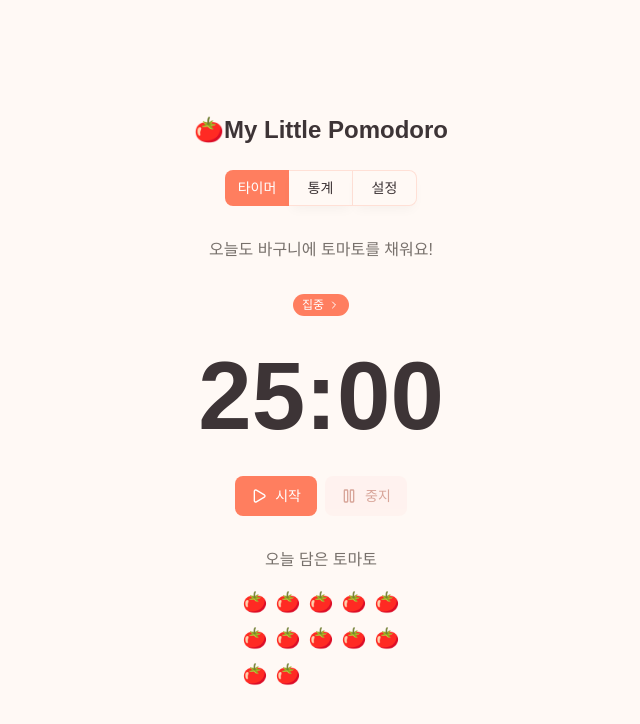
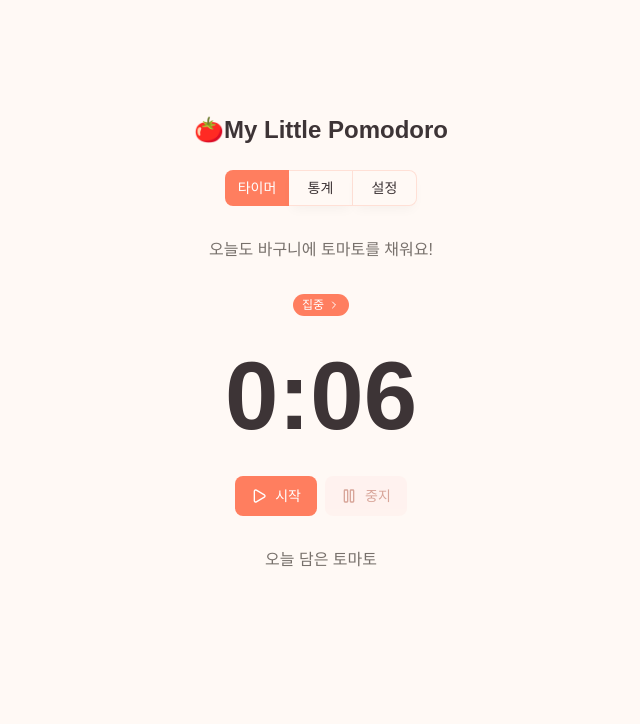
Before and after one commit to baekjisu-dev/my-little-pomodoro, a React (Vite) app: page / in a window 1280 px wide. Shown: the top 724 px of the page, without its empty margins (319-959 px from the left). Built offline with nearby package versions, Linux system fonts and the light colour scheme; a web font is replaced by a local one.

Commit message:
feat: 토마토 기록 기능 개발 중 커밋

```diff
--- a/src/components/timer/pomodoro-history.tsx
+++ b/src/components/timer/pomodoro-history.tsx
@@ -1,11 +1,15 @@
+import { useTodayPomodoros } from "@/stores/pomodoro-history";
+
 const PomodoroHistory = () => {
+  const todayPomodoros = useTodayPomodoros();
+
   return (
     <div className="w-full flex flex-col gap-4 items-center">
       <p className="text-md text-muted-foreground">오늘 담은 토마토</p>
       <div className="flex flex-col gap-2">
         <div className="grid grid-cols-5 gap-2">
-          {Array.from({ length: 12 }).map((_, index) => (
-            <p key={index} className="text-xl hover-bounce">
+          {todayPomodoros.map((pomodoro) => (
+            <p key={pomodoro.uuid} className="text-xl hover-bounce">
               🍅
             </p>
           ))}
--- a/src/components/timer/pomodoro-timer.tsx
+++ b/src/components/timer/pomodoro-timer.tsx
@@ -13,15 +13,23 @@ import {
   showNotification,
 } from "@/lib/utils";
 import { usePomodoroStateStore } from "@/stores/pomodoro-status";
+import { useAddPomodoro } from "@/stores/pomodoro-history";
 
 const PomodoroTimer = () => {
   const openTagAddModal = useOpenTagAddModal();
+  const addPomodoro = useAddPomodoro();
   const selectedTag = useSelectedTag();
   const {
+    currentSeconds,
     isRunning,
     focusCount,
     currentPhase,
-    actions: { setIsRunning, setCurrentPhase, setFocusCount },
+    actions: {
+      setCurrentSeconds,
+      setIsRunning,
+      setCurrentPhase,
+      setFocusCount,
+    },
   } = usePomodoroStateStore();
   const { focusTime, breakTime, longBreakTime } = usePomodoroSettingsStore();
 
@@ -29,15 +37,20 @@ const PomodoroTimer = () => {
   const intervalRef = useRef<ReturnType<typeof setInterval> | null>(null);
 
   const initSeconds = () => {
+    if (currentSeconds > 0) {
+      setRemainingSeconds(currentSeconds);
+      return;
+    }
+
     switch (currentPhase) {
       case "focus":
-        setRemainingSeconds(focusTime * 60);
+        setRemainingSeconds(0.1 * 60);
         break;
       case "break":
-        setRemainingSeconds(breakTime * 60);
+        setRemainingSeconds(0.1 * 60);
         break;
       case "longBreak":
-        setRemainingSeconds(longBreakTime * 60);
+        setRemainingSeconds(0.1 * 60);
         break;
     }
   };
@@ -53,9 +66,12 @@ const PomodoroTimer = () => {
           }
 
           changePhase();
+          setCurrentSeconds(0);
 
           return 0;
         }
+
+        setCurrentSeconds(prev - 1);
         return prev - 1;
       });
     }, 1000);
@@ -72,12 +88,19 @@ const PomodoroTimer = () => {
     if (currentPhase === "focus") {
       const currentFocusCount = focusCount + 1;
 
+      console.log(currentFocusCount);
+
       if (currentFocusCount % 4 === 0) {
+        addPomodoro({
+          uuid: crypto.randomUUID(),
+          tag: selectedTag,
+          createdAt: Date.now(),
+        });
         setCurrentPhase("longBreak");
-        setRemainingSeconds(longBreakTime * 60);
+        setRemainingSeconds(0.1 * 60);
       } else {
         setCurrentPhase("break");
-        setRemainingSeconds(breakTime * 60);
+        setRemainingSeconds(0.1 * 60);
       }
 
       setFocusCount(currentFocusCount);
@@ -88,7 +111,7 @@ const PomodoroTimer = () => {
       );
     } else if (currentPhase === "break" || currentPhase === "longBreak") {
       setCurrentPhase("focus");
-      setRemainingSeconds(focusTime * 60);
+      setRemainingSeconds(0.1 * 60);
 
       showNotification(
         "휴식 시간 종료",
@@ -129,7 +152,7 @@ const PomodoroTimer = () => {
           <ChevronRightIcon className="size-4" />
         </Badge>
       ) : (
-        <p>휴식 시간 </p>
+        <p>{currentPhase === "longBreak" && "긴"} 휴식 시간 </p>
       )}
       <p className="text-8xl font-bold tabular-nums">
         {formatTime(remainingSeconds)}
--- a/src/pages/statistics-page.tsx
+++ b/src/pages/statistics-page.tsx
@@ -1,4 +1,11 @@
-import { Combobox, ComboboxInput } from "@/components/ui/combobox";
+import {
+  Combobox,
+  ComboboxContent,
+  ComboboxEmpty,
+  ComboboxInput,
+  ComboboxItem,
+  ComboboxList,
+} from "@/components/ui/combobox";
 import {
   Tooltip,
   TooltipContent,
@@ -6,14 +13,57 @@ import {
 } from "@/components/ui/tooltip";
 import { FOCUS_LEVELS } from "@/lib/constants";
 import { cn } from "@/lib/utils";
+import { usePomodoroHistory30Days } from "@/stores/pomodoro-history";
+import { useTags } from "@/stores/tag";
+import { useMemo, useState } from "react";
+import type { TagOption } from "types";
 
 const StatisticsPage = () => {
+  const pomodoroHistory30Days = usePomodoroHistory30Days();
+  const tags = useTags();
+
+  const [selectedTag, setSelectedTag] = useState<TagOption>({
+    label: "전체",
+    value: "all",
+  });
+
+  const tagOptions = useMemo((): TagOption[] => {
+    return [
+      { label: "전체", value: "all" },
+      ...tags.map((tag) => ({ label: tag, value: tag })),
+    ];
+  }, [tags]);
+
+  const handleSelectTag = (value: TagOption | null) => {
+    if (value) setSelectedTag(value);
+  };
+
   return (
     <div className="w-full p-4">
       <div className="w-full flex justify-between items-center">
-        <p className="text-lg text-bold">최근 30일 집중도</p>
-        <Combobox>
+        <p className="text-lg text-bold">
+          최근 30일 집중도{" "}
+          <span className="text-xs text-muted-foreground">
+            매일 12시에 업데이트돼요
+          </span>
+        </p>
+        <Combobox
+          items={tagOptions}
+          itemToStringValue={(tag: TagOption) => tag.label}
+          onValueChange={handleSelectTag}
+          value={selectedTag}
+        >
           <ComboboxInput placeholder="태그 선택" />
+          <ComboboxContent>
+            <ComboboxEmpty>태그가 없어요</ComboboxEmpty>
+            <ComboboxList>
+              {(tag) => (
+                <ComboboxItem key={tag.value} value={tag}>
+                  {tag.label}
+                </ComboboxItem>
+              )}
+            </ComboboxList>
+          </ComboboxContent>
         </Combobox>
       </div>
       <div className="w-full grid grid-cols-6 sm:grid-cols-10 gap-2 mt-4">
@@ -22,7 +72,10 @@ const StatisticsPage = () => {
             <TooltipTrigger>
               <div className="aspect-square bg-primary/50 rounded-sm hover-bounce" />
             </TooltipTrigger>
-            <TooltipContent>1개의 토마토</TooltipContent>
+            <TooltipContent>
+              {pomodoroHistory30Days[index]?.[selectedTag.value] || 0}개의
+              토마토
+            </TooltipContent>
           </Tooltip>
         ))}
       </div>
--- /dev/null
+++ b/src/stores/pomodoro-history.ts
@@ -0,0 +1,112 @@
+import { create } from "zustand";
+import { combine, devtools, persist } from "zustand/middleware";
+import type { Pomodoro } from "../../types";
+
+type PomodoroHistoryState = {
+  todayPomodoros: Pomodoro[];
+  pomodoroHistory30Days: { [key: string]: number; all: number }[];
+};
+
+const initialState: PomodoroHistoryState = {
+  todayPomodoros: [],
+  pomodoroHistory30Days: [],
+};
+
+const usePomodoroHistory = create(
+  devtools(
+    persist(
+      combine(initialState, (set, get) => ({
+        actions: {
+          addPomodoro: (pomodoro: Pomodoro) => {
+            set({ todayPomodoros: [...get().todayPomodoros, pomodoro] });
+          },
+          addPomodoroToHistory30Days: (pomodoros: Pomodoro[]) => {
+            const tagCounts: { [key: string]: number; all: number } = {
+              all: 0,
+            };
+
+            for (const pomodoro of pomodoros) {
+              tagCounts.all++;
+              if (pomodoro.tag) {
+                if (tagCounts[pomodoro.tag]) {
+                  tagCounts[pomodoro.tag]++;
+                } else {
+                  tagCounts[pomodoro.tag] = 1;
+                }
+              }
+            }
+
+            const currentHistory = [...get().pomodoroHistory30Days];
+
+            if (currentHistory.length >= 30) currentHistory.shift();
+
+            currentHistory.push(tagCounts);
+
+            console.log(currentHistory);
+
+            set({ pomodoroHistory30Days: currentHistory });
+          },
+          resetTodayPomodoros: () => set({ todayPomodoros: [] }),
+          reset: () => set({ ...initialState }),
+        },
+      })),
+      {
+        name: "pomodoro-history",
+        partialize: (state) => ({
+          todayPomodoros: state.todayPomodoros,
+          pomodoroHistory30Days: state.pomodoroHistory30Days,
+        }),
+        onRehydrateStorage: () => (state) => {
+          // TODO: 사용 중에 12시가 넘어갔을 때도 동일 로직 추가
+          if (!state) return;
+
+          const { todayPomodoros, actions } = state;
+
+          const lastPomodoro = todayPomodoros[todayPomodoros.length - 1];
+
+          if (!lastPomodoro) return;
+
+          const lastDate = new Date(lastPomodoro.createdAt);
+          const now = new Date();
+
+          const isSameDay =
+            lastDate.getFullYear() === now.getFullYear() &&
+            lastDate.getMonth() === now.getMonth() &&
+            lastDate.getDate() === now.getDate();
+
+          if (isSameDay) {
+            actions.addPomodoroToHistory30Days(todayPomodoros);
+            actions.resetTodayPomodoros();
+          }
+        },
+      },
+    ),
+    { name: "pomodoro-history" },
+  ),
+);
+
+export const useAddPomodoro = () => {
+  const addPomodoro = usePomodoroHistory((state) => state.actions.addPomodoro);
+
+  return addPomodoro;
+};
+
+export const useTodayPomodoros = () => {
+  const todayPomodoros = usePomodoroHistory((state) => state.todayPomodoros);
+
+  return todayPomodoros;
+};
+
+export const usePomodoroHistory30Days = () => {
+  const pomodoroHistory30Days = usePomodoroHistory(
+    (state) => state.pomodoroHistory30Days,
+  );
+
+  return pomodoroHistory30Days;
+};
+
+export const usePomodoroHistoryStore = () => {
+  const store = usePomodoroHistory();
+
+  return store as typeof store & PomodoroHistoryState;
+};
--- a/src/stores/pomodoro-status.ts
+++ b/src/stores/pomodoro-status.ts
@@ -1,13 +1,15 @@
 import { create } from "zustand";
-import { combine, devtools } from "zustand/middleware";
+import { combine, devtools, persist } from "zustand/middleware";
 
 type PomodoroStatusState = {
+  currentSeconds: number;
   isRunning: boolean;
   focusCount: number;
   currentPhase: "focus" | "break" | "longBreak";
 };
 
 const initialState: PomodoroStatusState = {
+  currentSeconds: 0,
   isRunning: false,
   focusCount: 0,
   currentPhase: "focus",
@@ -15,15 +17,27 @@ const initialState: PomodoroStatusState = {
 
 const usePomodoroStatus = create(
   devtools(
+    persist(
       combine(initialState, (set) => ({
         actions: {
+          setCurrentSeconds: (seconds: number) =>
+            set({ currentSeconds: seconds }),
           setIsRunning: (isRunning: boolean) => set({ isRunning: isRunning }),
           setFocusCount: (count: number) => set({ focusCount: count }),
           setCurrentPhase: (phase: "focus" | "break" | "longBreak") =>
             set({ currentPhase: phase }),
-        reset: () => set(initialState),
+          reset: () => set({ ...initialState }),
         },
       })),
+      {
+        name: "pomodoro-status",
+        partialize: (state) => ({
+          currentSeconds: state.currentSeconds,
+          focusCount: state.focusCount,
+          currentPhase: state.currentPhase,
+        }),
+      },
+    ),
     { name: "pomodoro-status" },
   ),
 );
--- a/src/stores/tag.ts
+++ b/src/stores/tag.ts
@@ -20,10 +20,12 @@ const useTag = create(
             set((state) => ({ tags: state.tags.filter((t) => t !== tag) })),
         },
       })),
-      { name: "tag", partialize: (state) => ({ tags: state.tags }) }
+      { name: "tag", partialize: (state) => ({ tags: state.tags }) },
     ),
-    { name: "tag" }
-  )
+    { name: "tag" },
+  ),
 );
 
 export const useTagStore = () => useTag();
+
+export const useTags = () => useTag((state) => state.tags);
--- /dev/null
+++ b/types.tsx
@@ -0,0 +1,10 @@
+export type Pomodoro = {
+  uuid: string;
+  tag: string;
+  createdAt: number;
+};
+
+export type TagOption = {
+  label: string;
+  value: string;
+};
```
Lines whose indentation alone changed are shown as unchanged.
